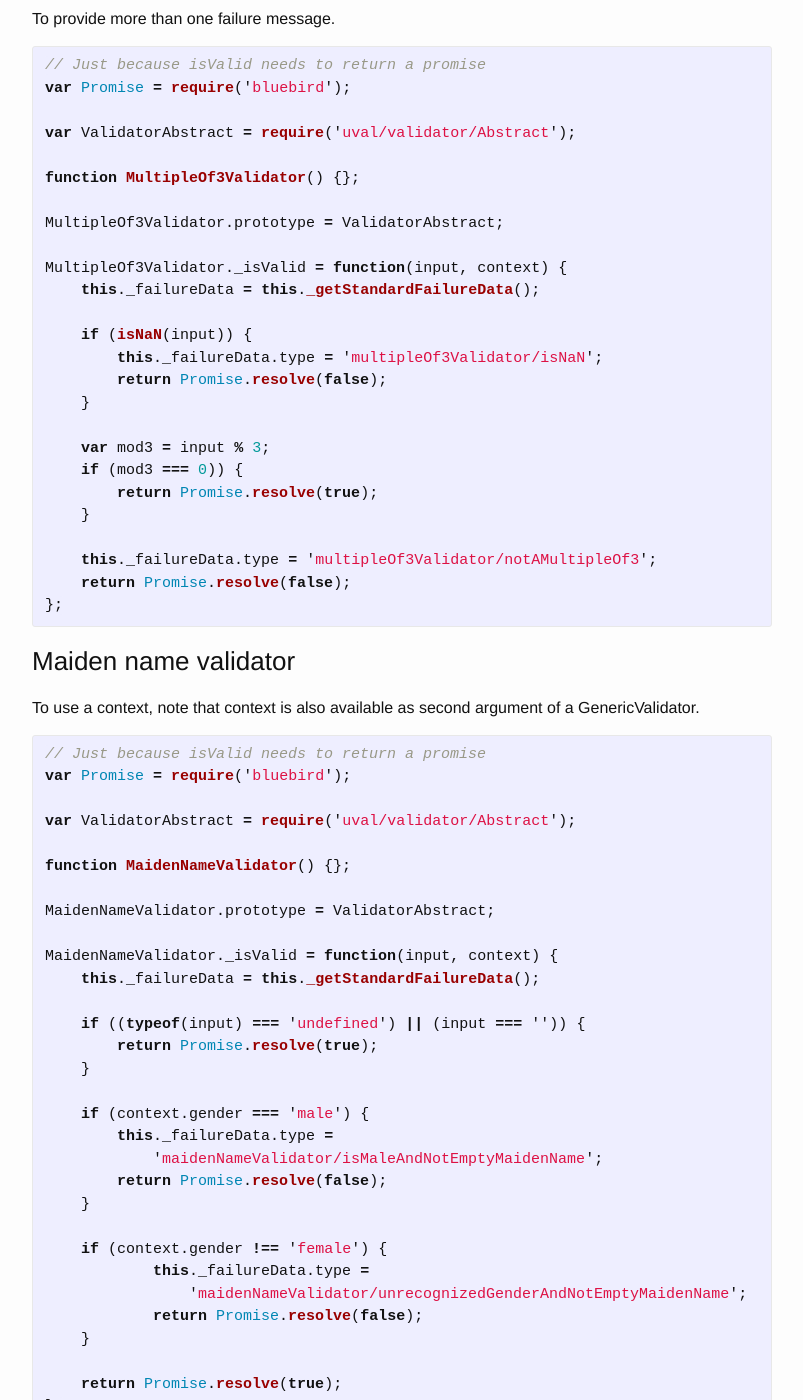
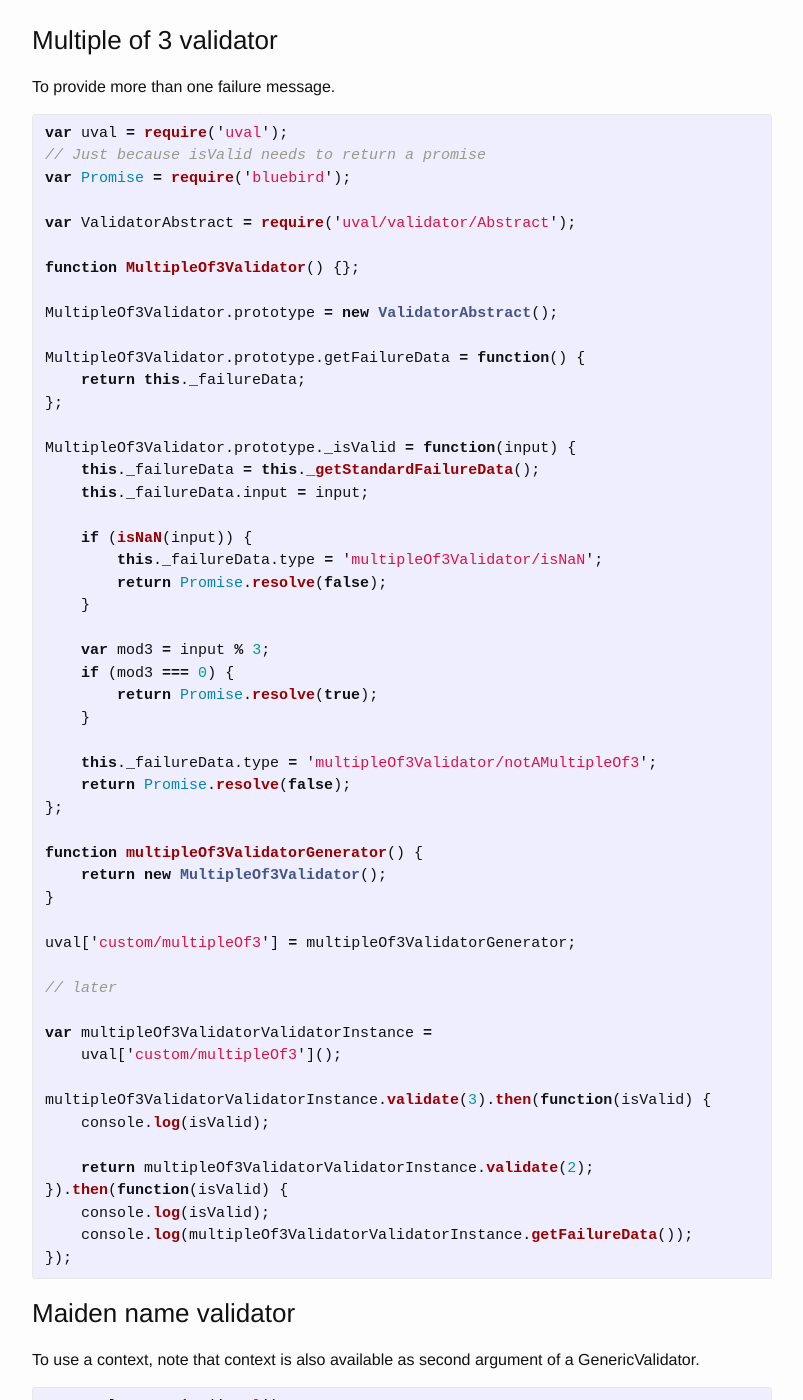
Before and after one commit to frantzmiccoli/uval, a Jekyll site: the page built from _pages/6_building-validation-system.md, in a window 1280 px wide and 1400 px high, scrolled down 4618 px. Shown: the whole window, without its empty margins (238-1041 px from the left). Built offline with Jekyll 4.4.1, drawn with Linux system fonts in a browser that asks for light colours; some of the changed text lies outside the part shown.

Commit message:
Polishing the documentation for version 2.0.0

```diff
--- a/_config.yml
+++ b/_config.yml
@@ -3,7 +3,8 @@ title: uval - A generic and extendable validation library
 description: > # this means to ignore newlines until "baseurl:"
   Server or client side validation made easy.
 baseurl: "" # the subpath of your site, e.g. /blog/
-url: "https://frantzmiccoli.github.io/uval"
+url: "https://frantzmiccoli.github.io"
+baseurl: "/uval"
 
 # Build settings
 markdown: kramdown
--- a/_includes/footer.html
+++ b/_includes/footer.html
@@ -20,7 +20,7 @@
             <div class="menu">
                 {% for page in site.pages %}
                     <div class="menu-link">
-                        <a href="{{ site.url }}{{ page.permalink }}">
+                        <a href="{{ site.baseurl }}{{ page.permalink }}">
                             {% if page.menuTitle %}
                                 {{ page.menuTitle }}
                             {% else %}
--- a/_includes/head.html
+++ b/_includes/head.html
@@ -6,6 +6,6 @@
   <title>{% if page.title %}{{ page.title }}{% else %}{{ site.title }}{% endif %}</title>
   <meta name="description" content="{% if page.excerpt %}{{ page.excerpt | strip_html | strip_newlines | truncate: 160 }}{% else %}{{ site.description }}{% endif %}">
 
-  <link rel="stylesheet" href="{{ "/css/main.css" | prepend: site.url }}">
+  <link rel="stylesheet" href="{{ "/css/main.css" | prepend: site.baseurl }}">
   <link rel="canonical" href="{{ page.url | replace:'index.html','' | prepend: site.baseurl | prepend: site.url }}">
 </head>
--- a/_pages/6_building-validation-system.md
+++ b/_pages/6_building-validation-system.md
@@ -41,7 +41,7 @@ urlValidator.validate('http://www.github.com').then(function(isValid) {
     return urlValidator.validate('what ?')
 }).then(function(isValid) {
     console.log(isValid);
-    urlValidator.getFailureData();
+    console.log(urlValidator.getFailureData());
 
 
     return urlValidator.validate('http://www.github.com');
@@ -57,8 +57,9 @@ Array validation
 ~~~~javascript
 var registry = require('uval/registry'),
     isNumericValidator = registry['validator.isnumeric'](),
+    isNumericValidatorGenerator = function() {return isNumericValidator;},
     ArrayValidator = registry['uval.array'],
-    arrayValidator = new ArrayValidator(isNumericValidator);
+    arrayValidator = new ArrayValidator(isNumericValidatorGenerator);
 
 arrayValidator.validate([0, 1, 2, 3, 'nope']).then(function(isValid) {
     console.log(isValid);
@@ -66,7 +67,7 @@ arrayValidator.validate([0, 1, 2, 3, 'nope']).then(function(isValid) {
     console.log(arrayValidator.getFailureData());
 
 
-    arrayValidator.validate([0, 12, -23])
+    return arrayValidator.validate([0, 12, -23])
 }).then(function(isValid) {
     console.log(isValid);
 });
@@ -135,6 +136,7 @@ Creating a simple custom validator
 ---
 
 ~~~~javascript
+var uval = require('uval');
 var GenericValidator = require('uval/validator/Generic');
 
 function isOdd(someNumber) {
@@ -143,7 +145,7 @@ function isOdd(someNumber) {
 
 var oddValidatorGenerator = function() {
     var validator = new GenericValidator(isOdd,
-        'custom/message/to/be/returned/when/isOdd/returns/false'
+        'custom/message/to/be/returned/when/isOdd/returns/false');
     return validator;
 };
 
@@ -167,6 +169,7 @@ Supporting promises and a context
 This is still a pretty simple usage
 
 ~~~~javascript
+var uval = require('uval');
 var Promise = require('bluebird');
 
 // Just to simulate a configuration coming from a promise (file or database
@@ -182,7 +185,7 @@ var GenericValidator = require('uval/validator/Generic');
 // the validator will be use like validator.validate(input, context)
 function validateUserCreditsIncrement(creditIncrement, user) {
     var role = user.role;
-    getConfigPromise('user.' + role + '.maxCreditIncrement').then(
+    return getConfigPromise('user.' + role + '.maxCreditIncrement').then(
         function(maxCreditIncrement) {
             return creditIncrement <= maxCreditIncrement;
         }
@@ -218,6 +221,7 @@ Creating a more complex validator
 To provide more than one failure message.
 
 ~~~~javascript
+var uval = require('uval');
 // Just because isValid needs to return a promise
 var Promise = require('bluebird');
 
@@ -225,10 +229,15 @@ var ValidatorAbstract = require('uval/validator/Abstract');
 
 function MultipleOf3Validator() {};
 
-MultipleOf3Validator.prototype = ValidatorAbstract;
+MultipleOf3Validator.prototype = new ValidatorAbstract();
 
-MultipleOf3Validator._isValid = function(input, context) {
+MultipleOf3Validator.prototype.getFailureData = function() {
+    return this._failureData;
+};
+
+MultipleOf3Validator.prototype._isValid = function(input) {
     this._failureData = this._getStandardFailureData();
+    this._failureData.input = input;
 
     if (isNaN(input)) {
         this._failureData.type = 'multipleOf3Validator/isNaN';
@@ -236,13 +245,33 @@ MultipleOf3Validator._isValid = function(input, context) {
     }
 
     var mod3 = input % 3;
-    if (mod3 === 0)) {
+    if (mod3 === 0) {
         return Promise.resolve(true);
     }
 
     this._failureData.type = 'multipleOf3Validator/notAMultipleOf3';
     return Promise.resolve(false);
 };
+
+function multipleOf3ValidatorGenerator() {
+    return new MultipleOf3Validator();
+}
+
+uval['custom/multipleOf3'] = multipleOf3ValidatorGenerator;
+
+// later
+
+var multipleOf3ValidatorValidatorInstance =
+    uval['custom/multipleOf3']();
+
+multipleOf3ValidatorValidatorInstance.validate(3).then(function(isValid) {
+    console.log(isValid);
+
+    return multipleOf3ValidatorValidatorInstance.validate(2);
+}).then(function(isValid) {
+    console.log(isValid);
+    console.log(multipleOf3ValidatorValidatorInstance.getFailureData());
+});
 ~~~~
 
 ### Maiden name validator
@@ -251,6 +280,7 @@ To use a context, note that context is also available as second argument of a
 GenericValidator.
 
 ~~~~javascript
+var uval = require('uval');
 // Just because isValid needs to return a promise
 var Promise = require('bluebird');
 
@@ -258,10 +288,15 @@ var ValidatorAbstract = require('uval/validator/Abstract');
 
 function MaidenNameValidator() {};
 
-MaidenNameValidator.prototype = ValidatorAbstract;
+MaidenNameValidator.prototype = new ValidatorAbstract();
 
-MaidenNameValidator._isValid = function(input, context) {
+MaidenNameValidator.prototype.getFailureData = function() {
+    return this._failureData;
+};
+
+MaidenNameValidator.prototype._isValid = function(input, context) {
     this._failureData = this._getStandardFailureData();
+    this._failureData.input = input;
 
     if ((typeof(input) === 'undefined') || (input === '')) {
         return Promise.resolve(true);
@@ -281,4 +316,26 @@ MaidenNameValidator._isValid = function(input, context) {
 
     return Promise.resolve(true);
 };
+
+function maidenNameValidatorGenerator() {
+    return new MaidenNameValidator();
+}
+
+uval['custom/maidenName'] = maidenNameValidatorGenerator;
+
+// later
+
+var maidenNameValidatorInstance = uval['custom/maidenName']();
+
+var context = {gender: 'male'}
+
+maidenNameValidatorInstance.validate(undefined, context)
+.then(function (isValid) {
+    console.log(isValid);
+
+    return maidenNameValidatorInstance.validate('Ray', context);
+}).then (function(isValid) {
+    console.log(isValid);
+    console.log(maidenNameValidatorInstance.getFailureData());
+});
 ~~~~
```
Also changed, not shown: other parts of _pages/6_building-validation-system.md (+3 -3 lines), _pages/4_getting-started.md (+7 -1 lines), _pages/8_failure-data.md (+1 -1 lines), 1 other file.
